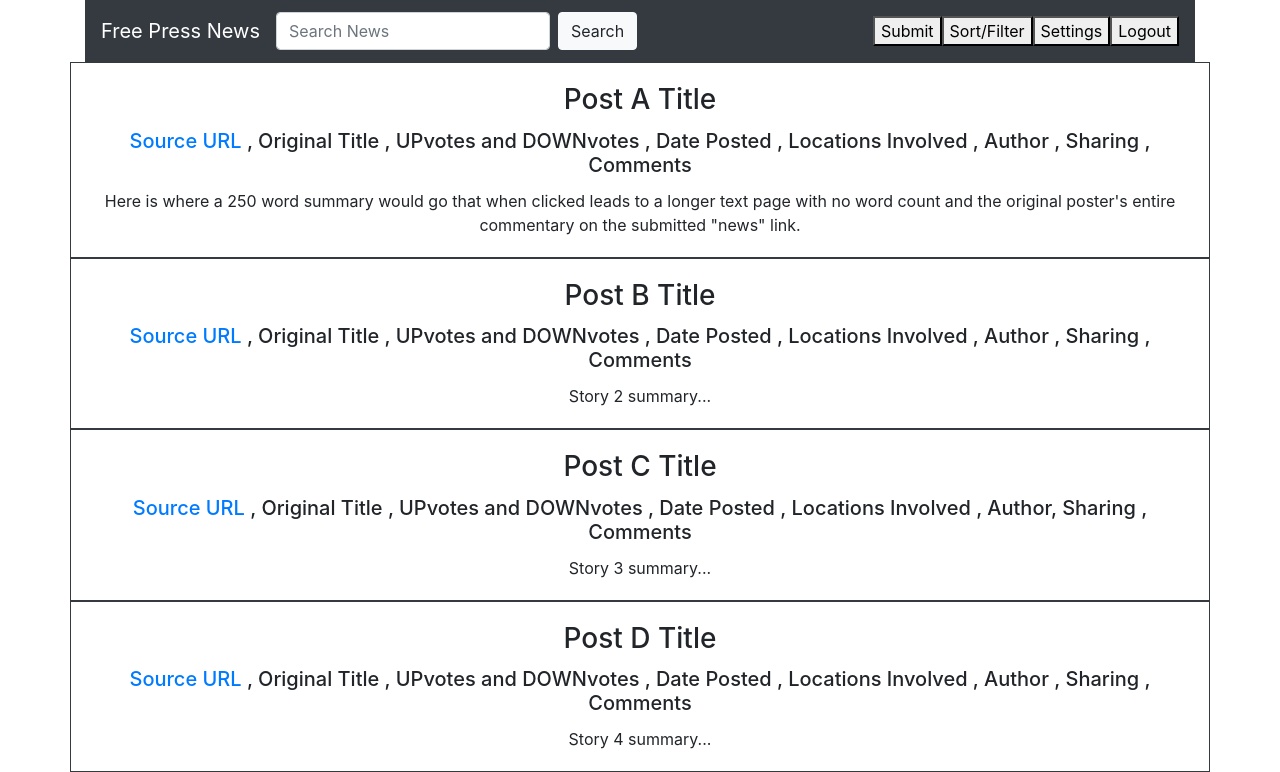
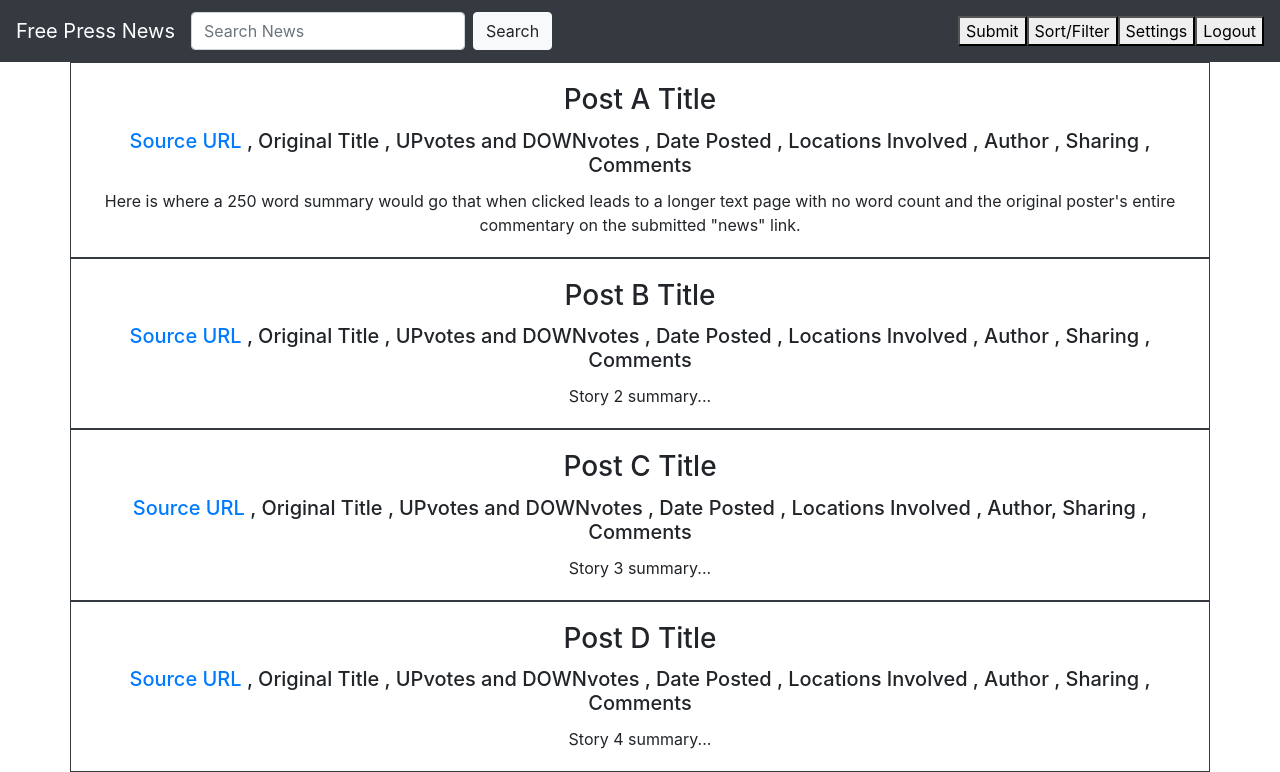
Before and after one commit to jschuess11/freePressNews, a plain HTML site: page index.html in a window 1280 px wide. Shown: the top 772 px of the page. Drawn offline with nearby package versions, Linux system fonts and the light colour scheme.

Commit message:
deleted container class from div surrounding navbar

```diff
--- a/index.html
+++ b/index.html
@@ -15,7 +15,7 @@
     href="style.css"/>
     <title>Free Press News</title>
   </head>
-  <div class="container sticky-top">
+  <div class="sticky-top">
   <nav class="navbar navbar-dark bg-dark">
     <a class="navbar-brand" href="#!">Free Press News</a>
     <div><form class="form-inline">
```
